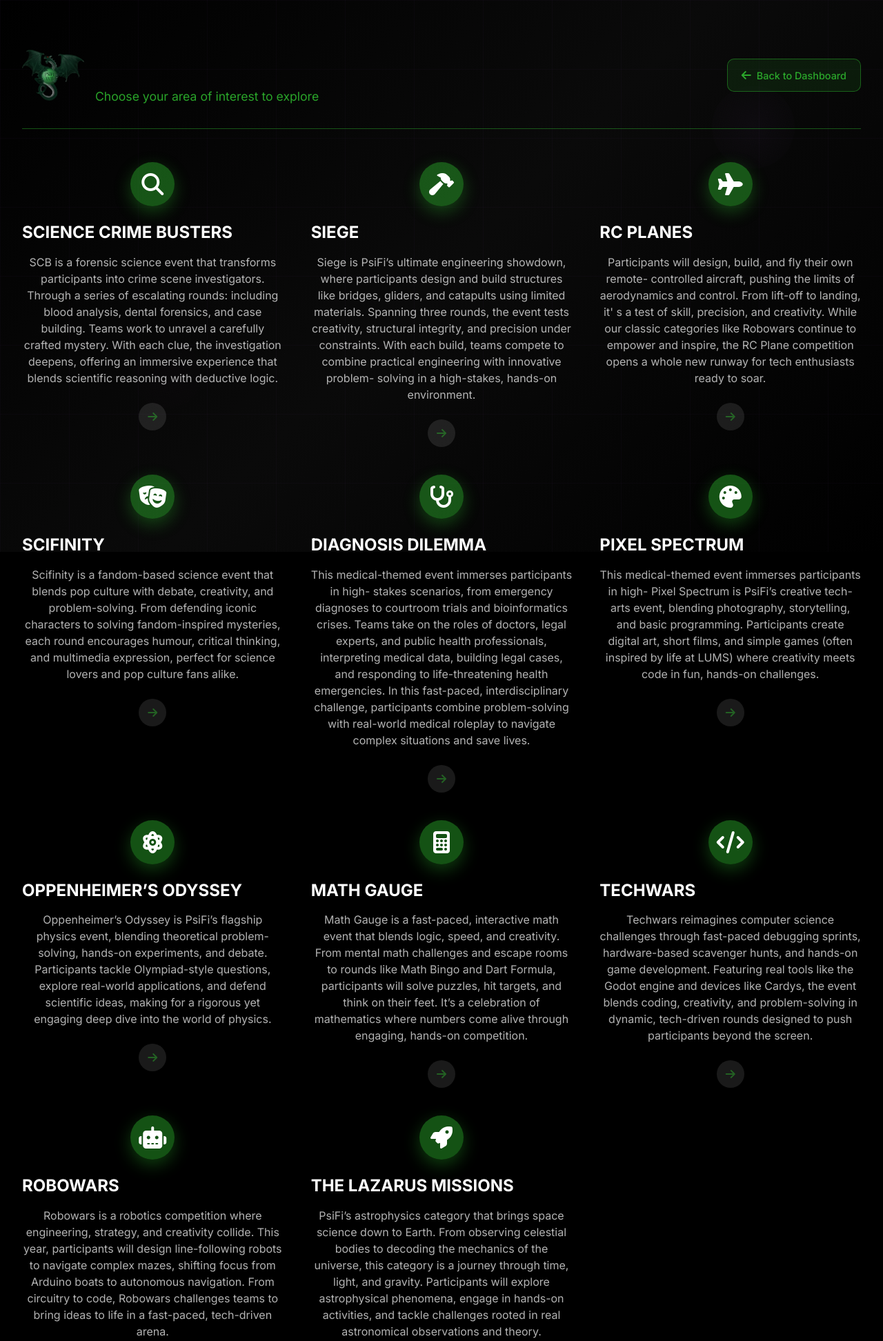
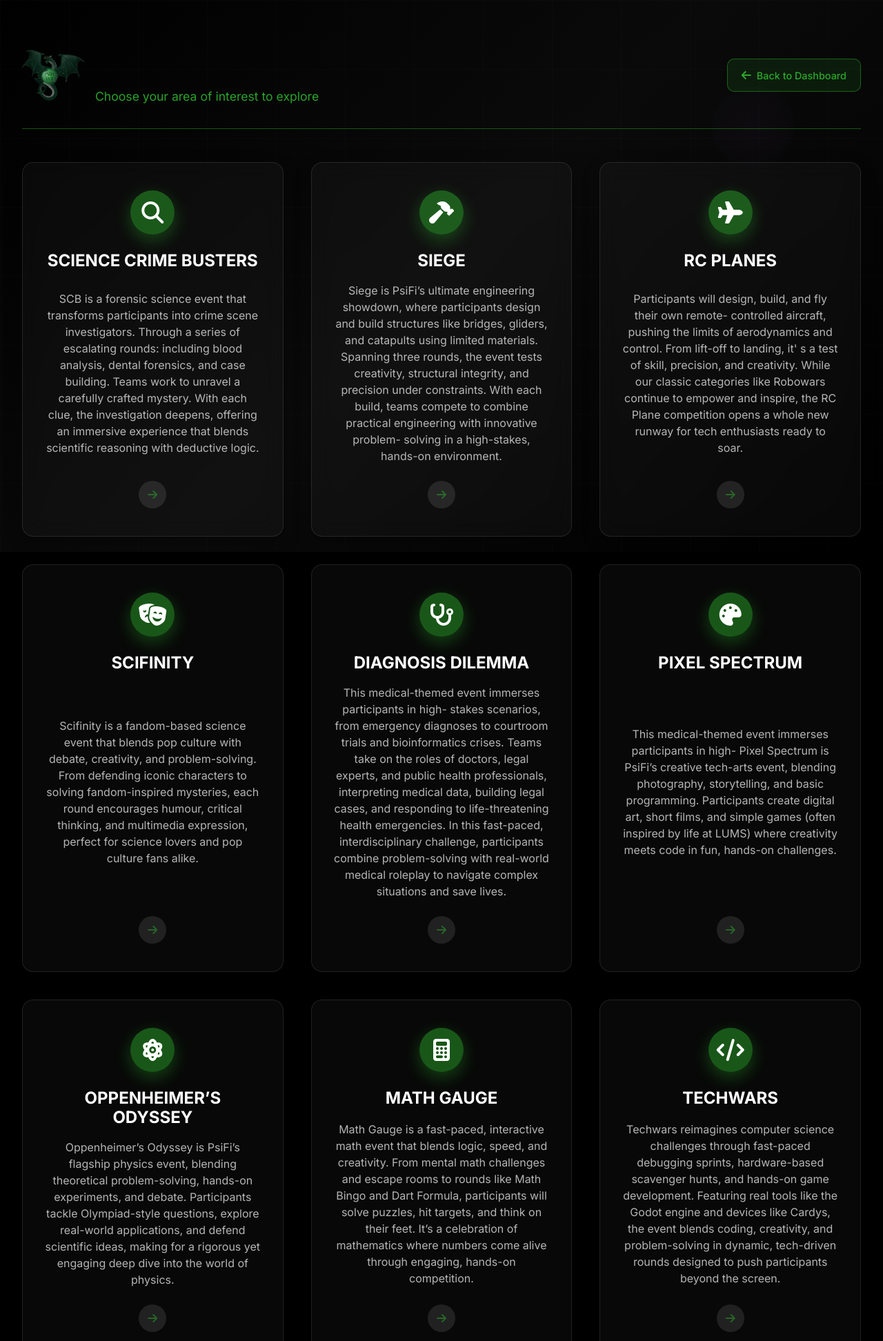
Before and after one commit to HafsahNasir/psifi_portal, a Django app: page /categories/ in a window 1280 px wide. Shown: the top 1944 px of the page at 69% size. Run offline with Django 4.2, Linux system fonts and the light colour scheme.

Commit message:
category page

```diff
--- a/users/templates/categories.html
+++ b/users/templates/categories.html
@@ -614,7 +614,7 @@ body {
 
             <!-- Categories Grid -->
             <div class="categories-grid">
-                <div>
+                <div class="category-button">
                     <div class="category-icon"><i class="fas fa-search"></i></div>
                     <h3 class="category-name">SCIENCE CRIME BUSTERS</h3>
                     <p class="category-description">SCB is a forensic science event that transforms participants
@@ -626,7 +626,7 @@ body {
                         deductive logic.</p>
                     <div class="category-arrow"><i class="fas fa-arrow-right"></i></div>
                 </div>
-                <div>
+                <div class="category-button">
                     <div class="category-icon"><i class="fas fa-hammer"></i></div>
                     <h3 class="category-name">SIEGE</h3>
                     <p class="category-description">Siege is PsiFi’s ultimate engineering showdown, where
@@ -638,7 +638,7 @@ body {
                         solving in a high-stakes, hands-on environment.</p>
                     <div class="category-arrow"><i class="fas fa-arrow-right"></i></div>
                 </div>
-                <div>
+                <div class="category-button">
                     <div class="category-icon"><i class="fas fa-plane"></i></div>
                     <h3 class="category-name">RC PLANES</h3>
                     <p class="category-description">Participants will design, build, and fly their own remote-
@@ -650,7 +650,7 @@ body {
                         opens a whole new runway for tech enthusiasts ready to soar.</p>
                     <div class="category-arrow"><i class="fas fa-arrow-right"></i></div>
                 </div>
-                <div>
+                <div class="category-button">
                     <div class="category-icon"><i class="fas fa-masks-theater"></i></div>
                     <h3 class="category-name">SCIFINITY</h3>
                     <p class="category-description">Scifinity is a fandom-based science event that blends pop
@@ -661,7 +661,7 @@ body {
                         pop culture fans alike.</p>
                     <div class="category-arrow"><i class="fas fa-arrow-right"></i></div>
                 </div>
-                <div>
+                <div class="category-button">
                     <div class="category-icon"><i class="fas fa-stethoscope"></i></div>
                     <h3 class="category-name">DIAGNOSIS DILEMMA</h3>
                     <p class="category-description">This medical-themed event immerses participants in high-
@@ -675,7 +675,7 @@ body {
                         complex situations and save lives.</p>
                     <div class="category-arrow"><i class="fas fa-arrow-right"></i></div>
                 </div>
-                <div>
+                <div class="category-button">
                     <div class="category-icon"><i class="fas fa-palette"></i></div>
                     <h3 class="category-name">PIXEL SPECTRUM</h3>
                     <p class="category-description">This medical-themed event immerses participants in high-
@@ -686,7 +686,7 @@ body {
                         in fun, hands-on challenges.</p>
                     <div class="category-arrow"><i class="fas fa-arrow-right"></i></div>
                 </div>
-                <div>
+                <div class="category-button">
                     <div class="category-icon"><i class="fas fa-atom"></i></div>
 
                     <h3 class="category-name">OPPENHEIMER’S ODYSSEY</h3>
@@ -698,7 +698,7 @@ body {
                         physics.</p>
                     <div class="category-arrow"><i class="fas fa-arrow-right"></i></div>
                 </div>
-                <div>
+                <div class="category-button">
                     <div class="category-icon"><i class="fas fa-calculator"></i></div>
                     <h3 class="category-name">MATH GAUGE</h3>
                     <p class="category-description">Math Gauge is a fast-paced, interactive math event that
@@ -709,7 +709,7 @@ body {
                         numbers come alive through engaging, hands-on competition.</p>
                     <div class="category-arrow"><i class="fas fa-arrow-right"></i></div>
                 </div>
-                <div>
+                <div class="category-button">
                     <div class="category-icon"><i class="fas fa-code"></i></div>
                     <h3 class="category-name">TECHWARS</h3>
                     <p class="category-description">Techwars reimagines computer science challenges through
@@ -721,7 +721,7 @@ body {
                         the screen.</p>
                     <div class="category-arrow"><i class="fas fa-arrow-right"></i></div>
                 </div>
-                <div>
+                <div class="category-button">
                     <div class="category-icon"><i class="fas fa-robot"></i></div>
                     <h3 class="category-name">ROBOWARS</h3>
                     <p class="category-description">Robowars is a robotics competition where engineering,
@@ -732,7 +732,7 @@ body {
                         ideas to life in a fast-paced, tech-driven arena.</p>
                     <div class="category-arrow"><i class="fas fa-arrow-right"></i></div>
                 </div>
-                <div>
+                <div class="category-button">
                     <div class="category-icon"><i class="fas fa-rocket"></i></div>
                     <h3 class="category-name">THE LAZARUS MISSIONS</h3>
                     <p class="category-description">PsiFi’s astrophysics category that brings space science
```
